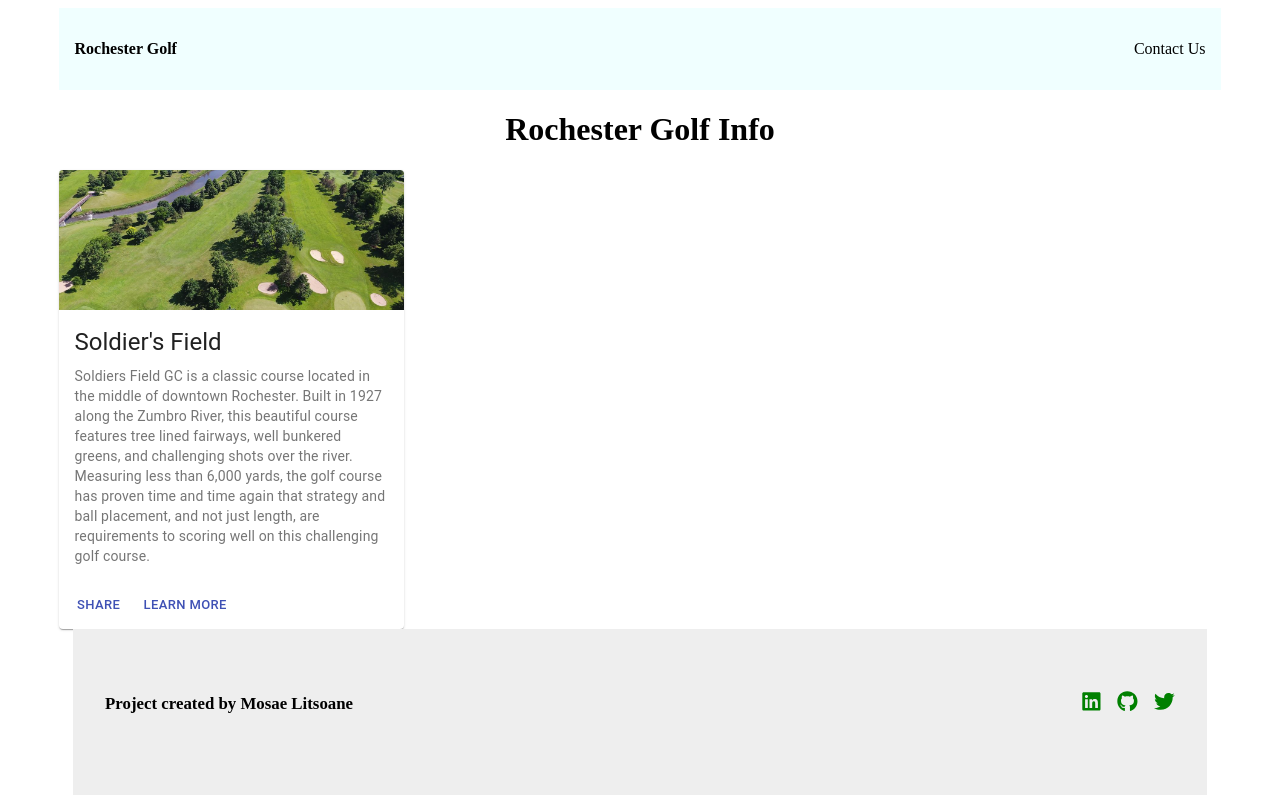
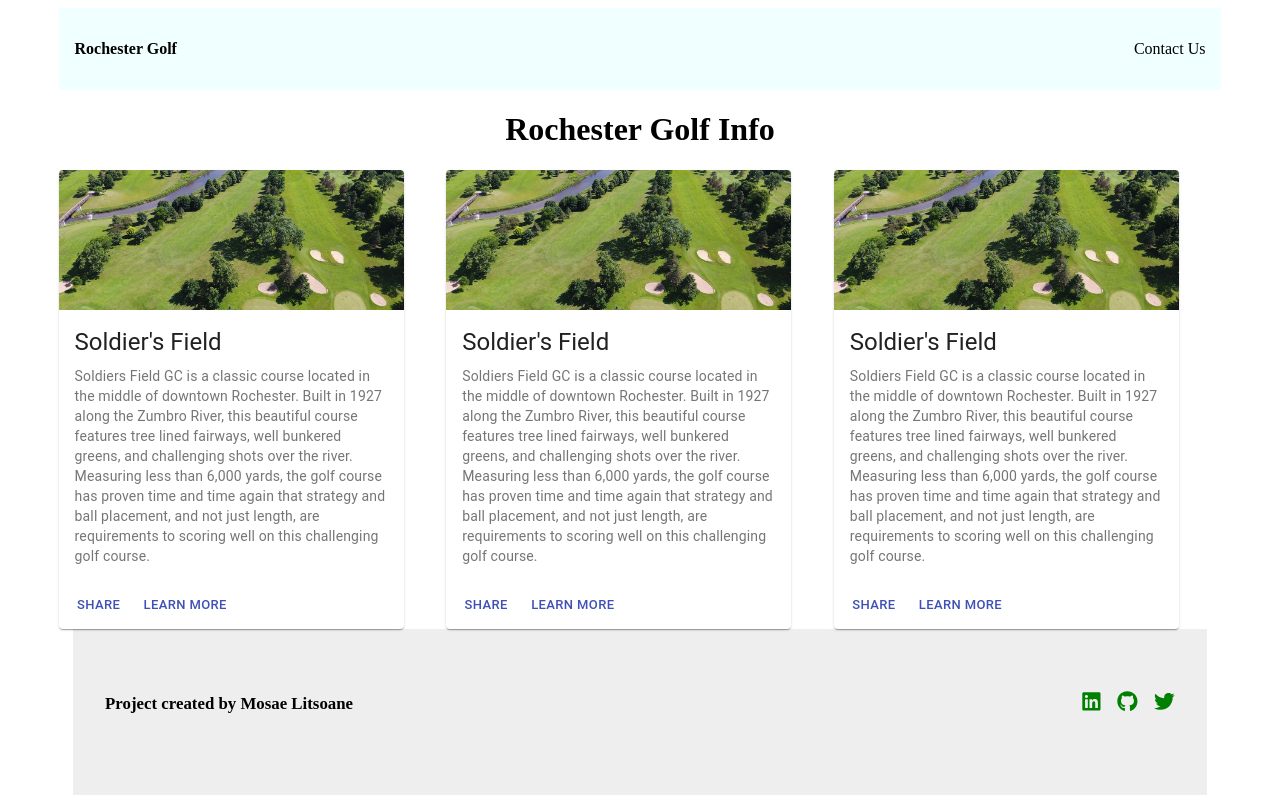
Before and after one commit to Mosae/rochester-golf, a React (Create React App) app: page / in a window 1280 px wide. Built offline with nearby package versions, Linux system fonts and the light colour scheme.

Commit message:
Can display 3 cards using grid system + flexbox

```diff
--- a/src/components/cards/card.tsx
+++ b/src/components/cards/card.tsx
@@ -8,6 +8,7 @@
 import Button from '@material-ui/core/Button';
 import Typography from '@material-ui/core/Typography';
 import soldiers from './soldiersfield.jpg';
+//have a sepate data file and dynamically render the cards + data
 
 const useStyles = makeStyles({
 	root: {
--- a/src/main.tsx
+++ b/src/main.tsx
@@ -3,13 +3,24 @@
 import Header from './components/header/header';
 import Cards from './components/cards/card';
 import Ft from './components/footer/Footer';
+import { Grid } from '@material-ui/core';
 
 function main() {
 	return (
 		<div>
 			<Navbar />
 			<Header />
-			<Cards />
+			<Grid container>
+				<Grid item xs={12} md={4} lg={4}>
+					<Cards />
+				</Grid>
+				<Grid item xs={12} md={4} lg={4}>
+					<Cards />
+				</Grid>
+				<Grid item xs={12} md={4} lg={4}>
+					<Cards />
+				</Grid>
+			</Grid>
 			<Ft />
 		</div>
 	);
```
